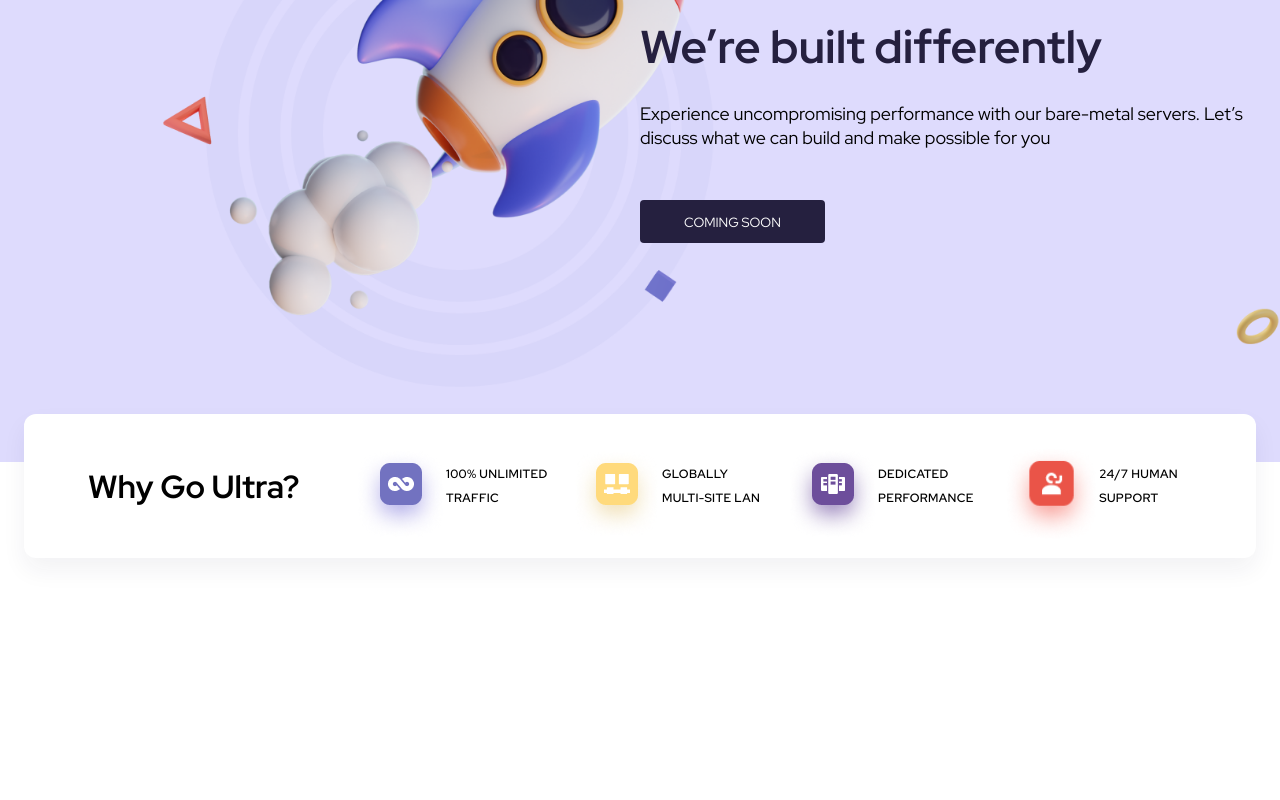
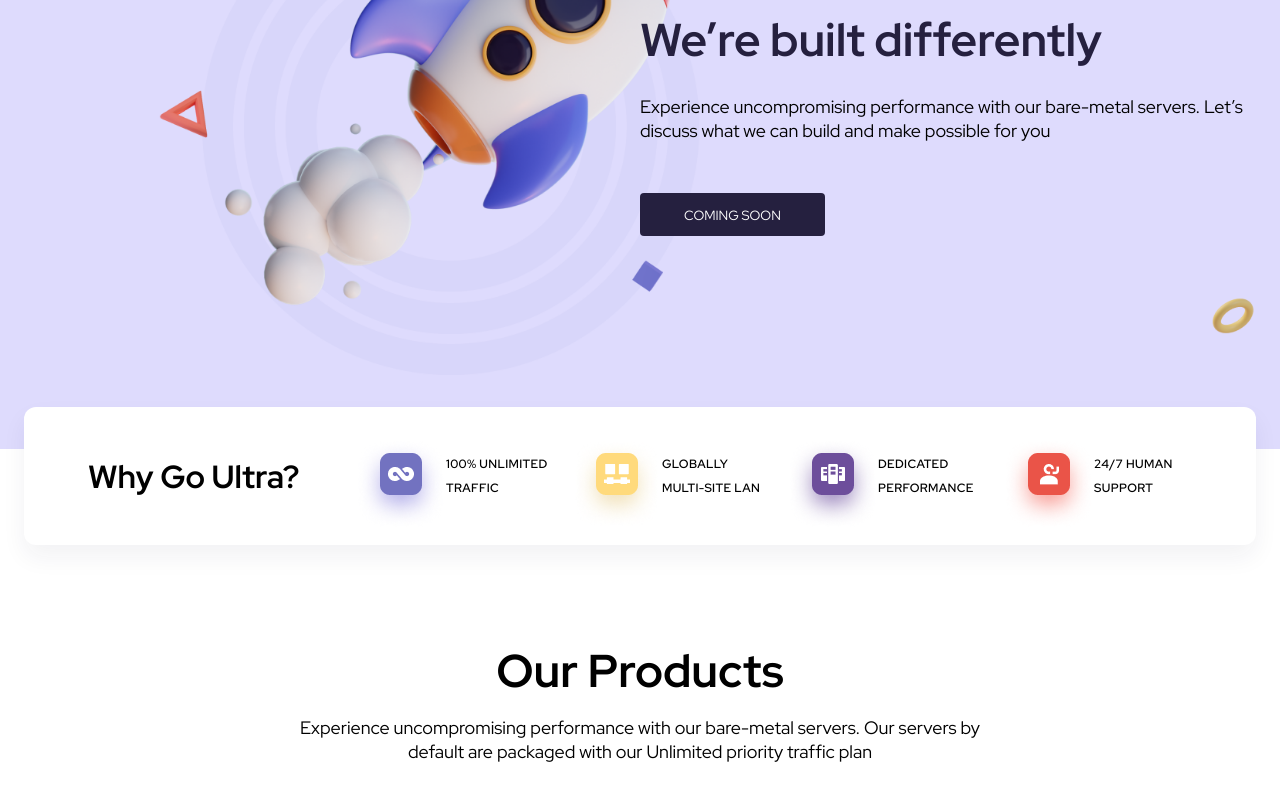
Before and after one commit to blackwolfinc/newUltra-one, a React (Create React App) app: page / in a window 1280 px wide. Shown: the part 204-1004 px from the top of the page. Before the commit the page ends 826 px from the top, so only its background shows below. Built offline with nearby package versions, Linux system fonts and the light colour scheme.

Commit message:
feat - Header fixed

```diff
--- a/src/Pages/Page1/Page1.jsx
+++ b/src/Pages/Page1/Page1.jsx
@@ -1,30 +1,36 @@
 import { Container, Grid, Link } from "@material-ui/core";
 import React, { useState } from "react";
 import { Navbar } from "../../Components/Navbar/Navbar";
-import icon1 from "../../Assets/Icon/icon1.png"
-import icon2 from "../../Assets/Icon/icon2.png"
-import icon3 from "../../Assets/Icon/icon3.png"
-import icon4 from "../../Assets/Icon/icon4.png"
+import icon1 from "../../Assets/Icon/icon1.png";
+import icon2 from "../../Assets/Icon/icon2.png";
+import icon3 from "../../Assets/Icon/icon3.png";
+import icon4 from "../../Assets/Icon/icon4.png";
 
 import "./Page1.scss";
 export const Page1 = () => {
   const [InerWidth, setInerWidth] = useState(window.innerWidth);
 
   return (
+      <div className="GlobalWraper">
+
+
       <div className="page1Header">
+        <Container >
           <Navbar />
-      <Container>
           <Grid container className="Page1Body">
             <Grid item md={6}></Grid>
+            {/* Header Text */}
             <Grid item md={6} className="Page1HeaderText">
               <h1>We’re built differently</h1>
               <p>
-              Experience uncompromising performance with our bare-metal servers.
-              Let’s discuss what we can build and make possible for you
+                Experience uncompromising performance with our bare-metal
+                servers. Let’s discuss what we can build and make possible for
+                you
               </p>
               <button>COMING SOON</button>
             </Grid>
           </Grid>
+          {/* pemisah */}
           <Grid container className="ButtonBattom">
             <Grid item md={3}>
               <h1>Why Go Ultra?</h1>
@@ -34,7 +40,7 @@ export const Page1 = () => {
               <p>100% UNLIMITED TRAFFIC</p>
             </Grid>
             <Grid className="miniCard" item md={2}>
-            <img  src={icon2}></img>
+              <img src={icon2}></img>
               <p>GLOBALLY MULTI-SITE LAN</p>
             </Grid>
             <Grid className="miniCard" item md={2}>
@@ -46,6 +52,21 @@ export const Page1 = () => {
               <p>24/7 HUMAN SUPPORT</p>
             </Grid>
           </Grid>
+          {/* Product */}
+        </Container>
+      </div>
+      {/* Product */}
+      <Container>
+      <Grid container className="ProductBody">
+        <Grid item md={12} className="ProductHeader">
+          <h1>Our Products</h1>
+          <p>
+            Experience uncompromising performance with our bare-metal servers.
+            Our servers by <br /> default are packaged with our Unlimited priority
+            traffic plan
+          </p>
+        </Grid>
+      </Grid>
       </Container>
       </div>
   );
--- a/src/Pages/Page1/Page1.scss
+++ b/src/Pages/Page1/Page1.scss
@@ -1,3 +1,4 @@
+
 .page1Header {
   background-color: aqua;
   background: url(../../Assets/img/BackgrounAtas.png);
@@ -41,7 +42,7 @@
   }
 
   img {
-    width: 8rem;
+    width: 7rem;
     margin-top: -1rem;
   }
 }
@@ -122,3 +123,38 @@
     }
   }
 }
+
+
+.ProductBody{
+    margin-top: 10rem;
+    display: flex;
+    justify-content: center;
+    text-align: center;
+    .ProductHeader{
+        display: flex;
+        justify-content: center;
+        flex-direction: column;
+        text-align: center;
+        // background-color: red;
+        h1{
+            font-family: 'Red Hat Display', sans-serif;
+            font-style: normal;
+            font-weight: bold;
+            font-size: 46px;
+            line-height: 61px;
+        }
+        P{
+            font-family: 'Red Hat Display', sans-serif;
+            font-style: normal;
+            font-weight: normal;
+            font-size: 18px;
+            line-height: 24px;
+            text-align: center;
+            margin-top: -1rem;
+        }
+        margin-bottom: 3rem;
+    }
+
+
+
+}
```
Lines whose indentation alone changed are shown as unchanged.
